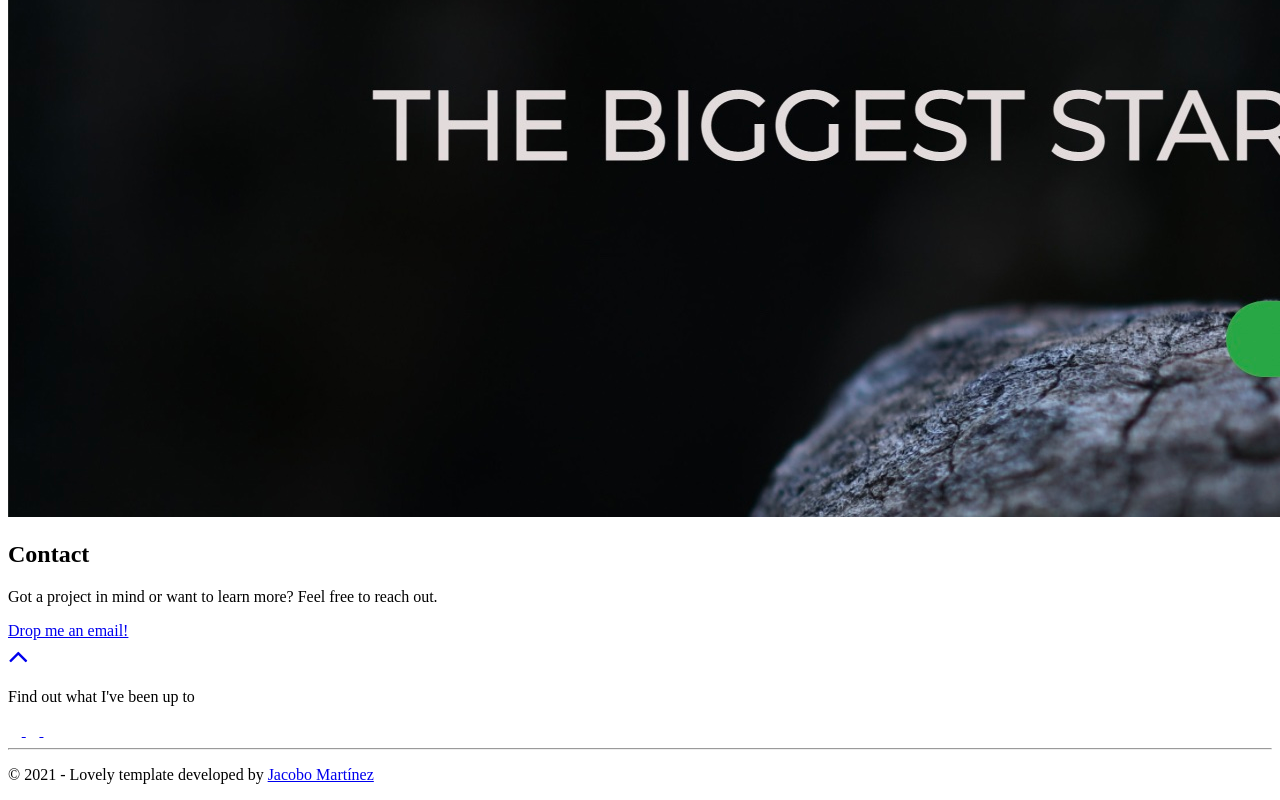
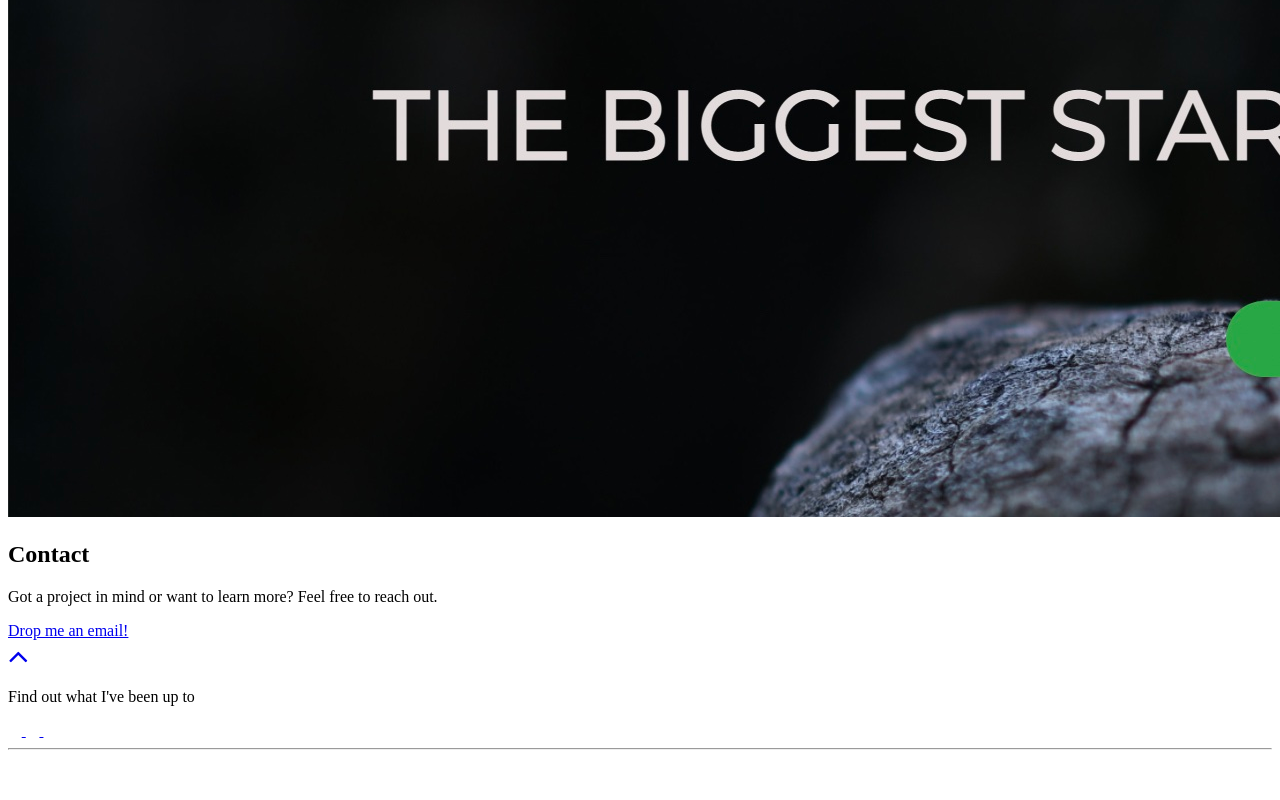
Before and after one commit to mpbasto/new-portfolio, a website: page public/index.html in a window 1280 px wide. Shown: the part 2648-3448 px from the top of the page. After the commit the page ends 3406 px from the top, so only its background shows below. Drawn offline with nearby package versions, Linux system fonts and the light colour scheme.

Commit message:
Update index.html

```diff
--- a/public/index.html
+++ b/public/index.html
@@ -238,14 +238,7 @@
           <i class="fa fa-github fa-inverse"></i>
         </a>
       </div>
-
       <hr />
-
-      <p class="footer__text">
-        © 2021 - Lovely template developed by
-        <a rel="noreferrer" href="https://github.com/cobidev" target="_blank">Jacobo Martínez</a>
-      </p>
-
     </div>
   </footer>
   <!-- /END Footer Section -->
```
